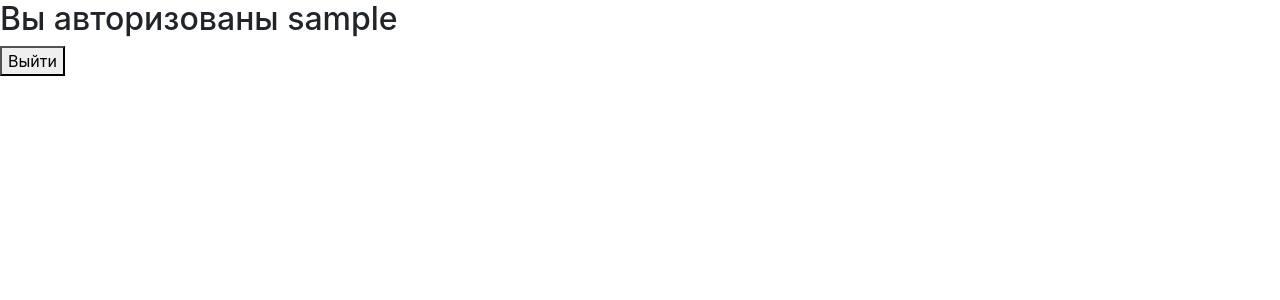
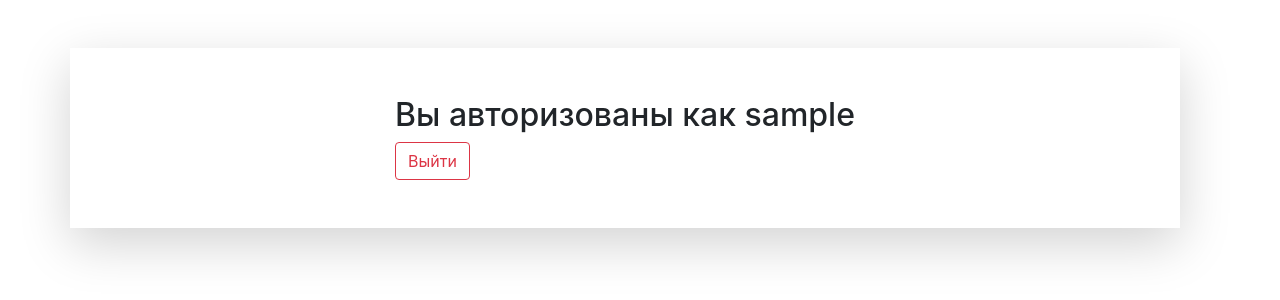
Before and after one commit to elkirrs/test, a PHP site: page /reg.php in a window 1280 px wide. Shown: the top 300 px of the page. Run offline with PHP 8.4, Linux system fonts and the light colour scheme; the visitor is signed in with stand-in values (Sample User, id 1).

Commit message:
css style 2.0

```diff
--- a/reg.php
+++ b/reg.php
@@ -3,9 +3,13 @@
 require_once 'header.php';
 
 if(isset($_SESSION['logged'])) : ?>
-    <div>
-        <h2>Вы авторизованы <?php echo $_SESSION['logged']; ?></h2>
-        <a href="/test/logaut.php"><button>Выйти</button></a>
+    <div class="container py-5">
+        <div class="row col-auto justify-content-md-center py-5 shadow-lg">
+            <div>
+                <h2 >Вы авторизованы как <?= $_SESSION['logged']; ?></h2>
+                <a href="/test/logaut.php"><button class="btn btn-outline-danger">Выйти</button></a>
+            </div>
+        </div>
     </div>
 <?php else : ?>
 
```
Also changed, not shown: auth.php (+7 -3 lines).
